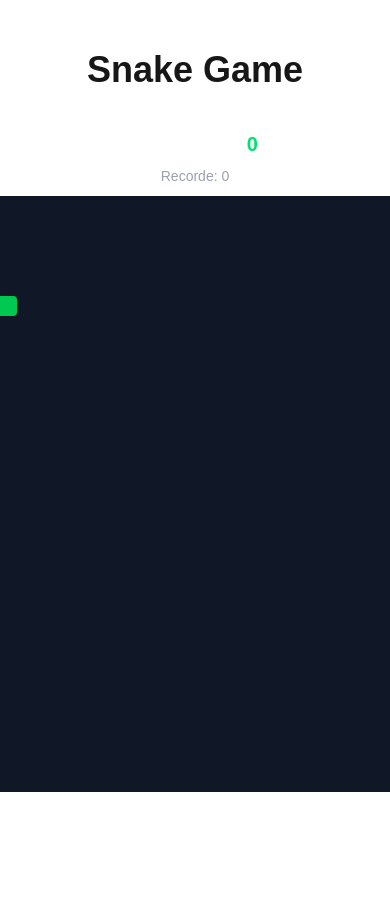
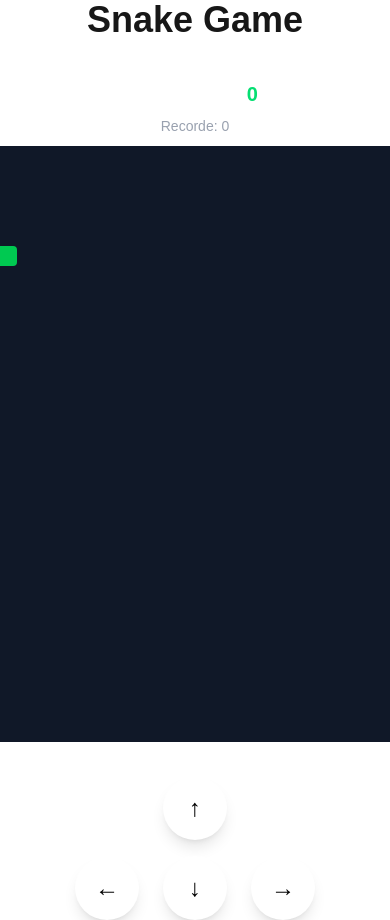
Before and after one commit to vinicius-pascoal/Snake-Game, a Next.js app: page / in a window 390 px wide. Both pictures are taken after a click on the button "Jogar". Shown: the top 920 px of the page. Before the commit the page ends 844 px from the top, so only its background shows below. Built offline with nearby package versions, Linux system fonts and the light colour scheme.

Commit message:
mobile controls

```diff
--- a/src/components/Board.tsx
+++ b/src/components/Board.tsx
@@ -84,7 +84,10 @@ export default function Board() {
         }
 
         const outOfBounds =
-          head.x < 0 || head.y < 0 || head.x >= GRID_SIZE || head.y >= GRID_SIZE;
+          head.x < 0 ||
+          head.y < 0 ||
+          head.x >= GRID_SIZE ||
+          head.y >= GRID_SIZE;
         const hitSelf = newSnake.slice(1).some((s) => equalPos(s, head));
 
         if (outOfBounds || hitSelf) {
@@ -155,6 +158,41 @@ export default function Board() {
         <Snake segments={snake} />
         <Food position={food} />
       </div>
+{isRunning && (
+  <div className="md:hidden mt-6 flex flex-col items-center gap-4 z-10">
+    <motion.button
+      whileTap={{ scale: 0.9 }}
+      onClick={() => setDir((prev) => (prev !== "DOWN" ? "UP" : prev))}
+      className="w-16 h-16 rounded-full bg-white text-black text-2xl font-bold shadow-lg"
+    >
+      ↑
+    </motion.button>
+
+    <div className="flex gap-6">
+      <motion.button
+        whileTap={{ scale: 0.9 }}
+        onClick={() => setDir((prev) => (prev !== "RIGHT" ? "LEFT" : prev))}
+        className="w-16 h-16 rounded-full bg-white text-black text-2xl font-bold shadow-lg"
+      >
+        ←
+      </motion.button>
+      <motion.button
+        whileTap={{ scale: 0.9 }}
+        onClick={() => setDir((prev) => (prev !== "UP" ? "DOWN" : prev))}
+        className="w-16 h-16 rounded-full bg-white text-black text-2xl font-bold shadow-lg"
+      >
+        ↓
+      </motion.button>
+      <motion.button
+        whileTap={{ scale: 0.9 }}
+        onClick={() => setDir((prev) => (prev !== "LEFT" ? "RIGHT" : prev))}
+        className="w-16 h-16 rounded-full bg-white text-black text-2xl font-bold shadow-lg"
+      >
+        →
+      </motion.button>
+    </div>
+  </div>
+)}
     </div>
   );
 }
```
